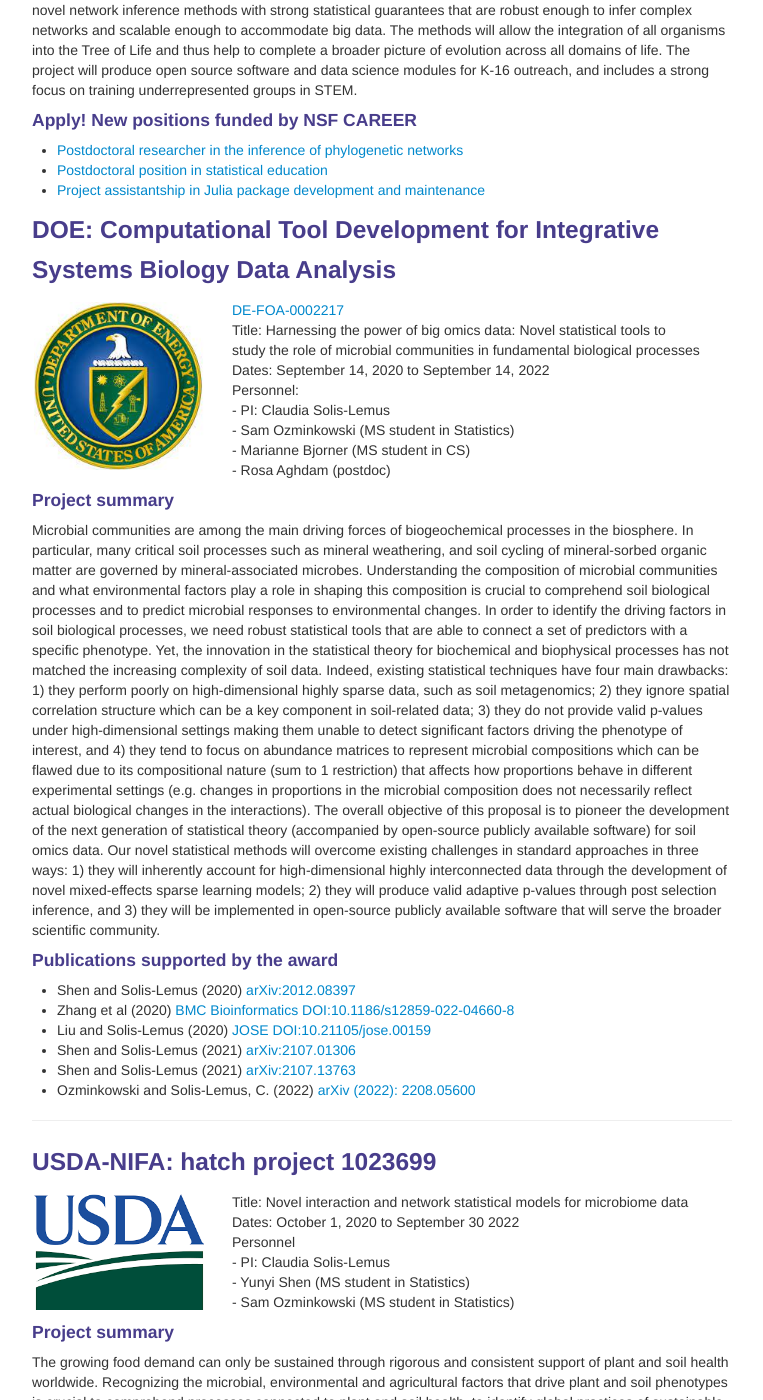
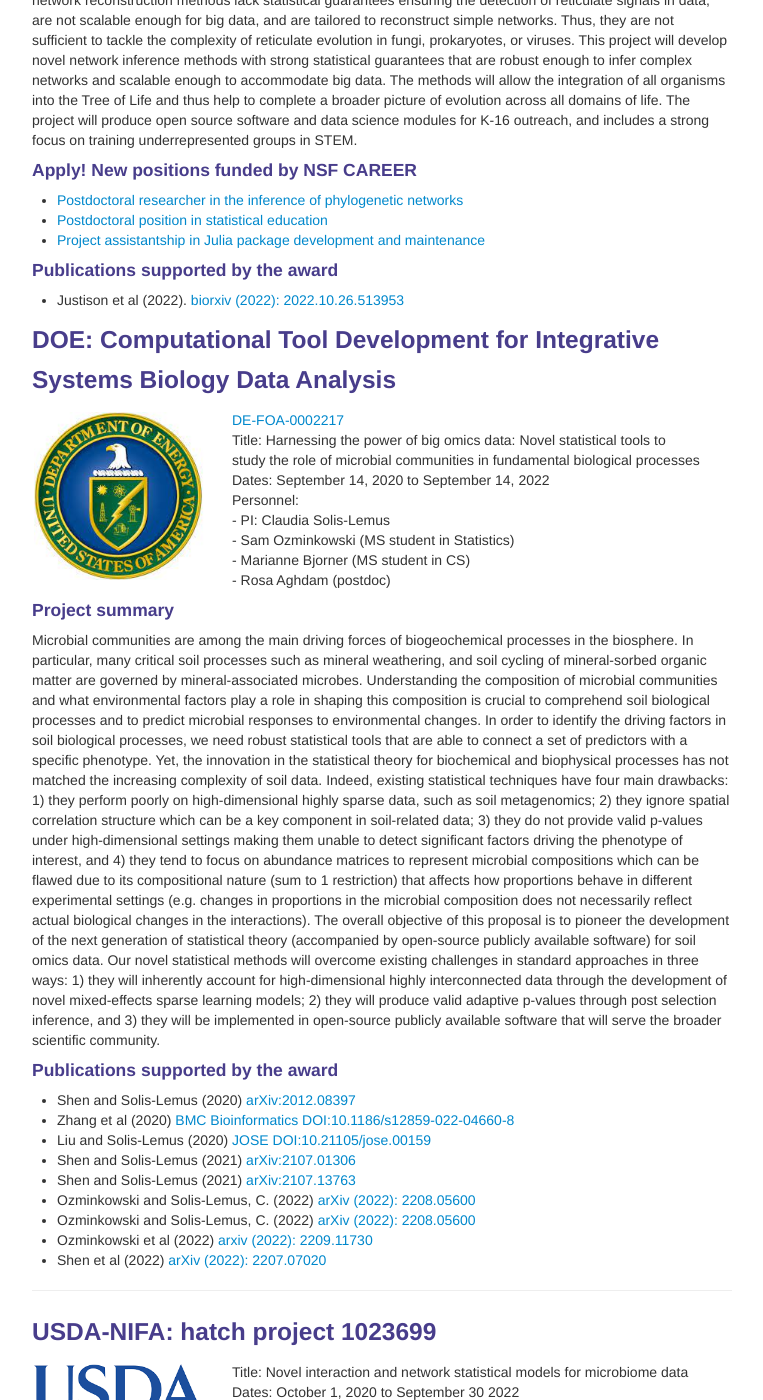
Before and after one commit to solislemuslab/solislemuslab.github.io, a Jekyll site: the page built from pages/research.md, in a window 1280 px wide and 1400 px high, scrolled down 7690 px. Shown: the whole window, without its empty margins (258-1021 px from the left). Built offline with Jekyll 4.4.1, drawn with Linux system fonts in a browser that asks for light colours; some of the changed text lies outside the part shown.

Commit message:
added siphynetwork

```diff
--- a/pages/research.md
+++ b/pages/research.md
@@ -131,6 +131,9 @@
 <button type="button" onclick="window.location.href='https://github.com/solislemuslab/solislemuslab.github.io/blob/master/assets/misc/publications.bib';">Bibtex</button>
 
 #### Preprints under revision
+
+Justison, J., <b>Sol&iacute;s-Lemus, C.</b>, Heath, T. (2022). SiPhyNetwork: An R package for Simulating Phylogenetic Networks. [biorxiv (2022): 2022.10.26.513953](https://www.biorxiv.org/content/10.1101/2022.10.26.513953v1).
+
 
 Rattray, JB, Walden, R., Marquez-Zacarias, P.,  Molotkova, E.,  Perron, G.,  <b>Sol&iacute;s-Lemus, C.</b>, Pimentel-Alarcon, D., Brown, S. (2022). Machine learning identification of <i>Pseudomonas aeruginosa</i> strains from colony image data. [biorxiv (2022): 2022.09.02.506375v1](https://www.biorxiv.org/content/10.1101/2022.09.02.506375v1.abstract).
 
@@ -339,6 +342,9 @@
 - [Postdoctoral position in statistical education](https://solislemuslab.github.io//pages/positions-career2.html)
 - [Project assistantship in Julia package development and maintenance](https://solislemuslab.github.io//pages/positions-career3.html)
 
+#### Publications supported by the award
+- Justison et al (2022). [biorxiv (2022): 2022.10.26.513953](https://www.biorxiv.org/content/10.1101/2022.10.26.513953v1)
+
 ### DOE: Computational Tool Development for Integrative Systems Biology Data Analysis
 
 <div class="container">
@@ -379,6 +385,9 @@
 - Shen and Solis-Lemus (2021) [arXiv:2107.01306](https://arxiv.org/abs/2107.01306)
 - Shen and Solis-Lemus (2021) [arXiv:2107.13763](https://arxiv.org/abs/2107.13763)
 - Ozminkowski and Solis-Lemus, C. (2022) [arXiv (2022): 2208.05600](https://arxiv.org/abs/2208.05600)
+- Ozminkowski and Solis-Lemus, C. (2022) [arXiv (2022): 2208.05600](https://arxiv.org/abs/2208.05600)
+- Ozminkowski et al (2022) [arxiv (2022): 2209.11730](https://arxiv.org/abs/2209.11730)
+- Shen et al (2022) [arXiv (2022): 2207.07020](https://arxiv.org/abs/2207.07020)
 
 ------------------------------------
 
@@ -417,6 +426,8 @@
 - Shen and Solis-Lemus (2020) [arXiv:2012.08397](https://arxiv.org/abs/2012.08397)
 - Shen and Solis-Lemus (2021) [arXiv:2107.01306](https://arxiv.org/abs/2107.01306)
 - Ozminkowski and Solis-Lemus, C. (2022) [arXiv (2022): 2208.05600](https://arxiv.org/abs/2208.05600)
+- Ozminkowski et al (2022) [arxiv (2022): 2209.11730](https://arxiv.org/abs/2209.11730)
+- Shen et al (2022) [arXiv (2022): 2207.07020](https://arxiv.org/abs/2207.07020)
 
 ------------------------------------
 
```
